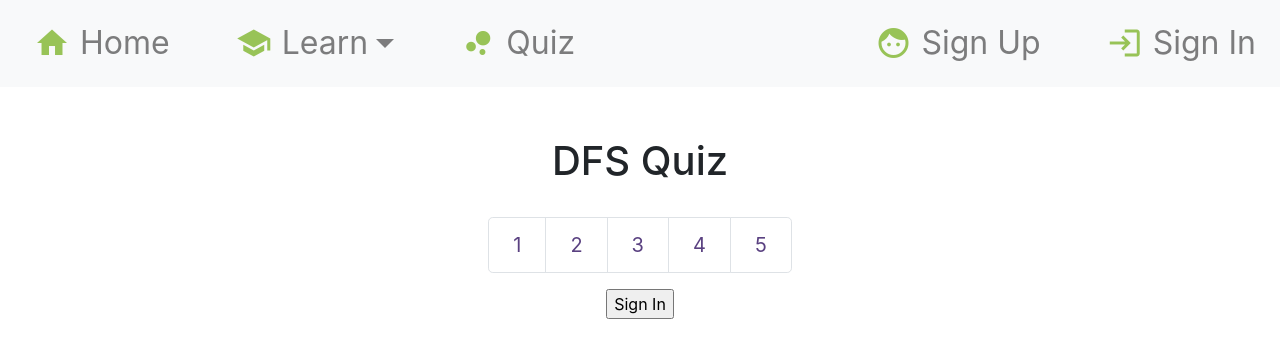
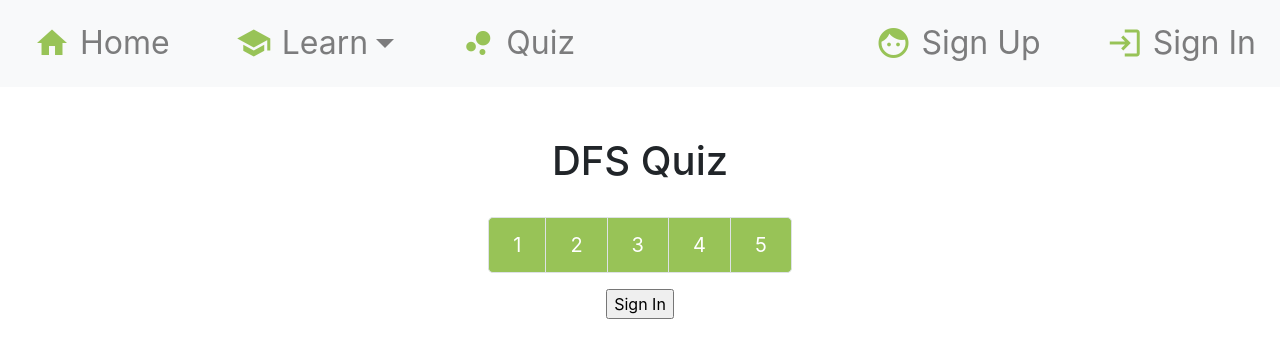
Before and after one commit to thomas-cleary-uwa/cits3403-project, a Flask app: template app/templates/quizQuestions.html in a window 1280 px wide. Shown: the part 201-559 px from the top of the page. Run offline with Flask 2, Linux system fonts and the light colour scheme; the template is opened without the code that fills it: values that come from a table or form of the project are taken from there, others are empty; some libraries are stand-ins or nearby versions.

Commit message:
changed colors of pagination buttons

```diff
--- a/app/templates/quizQuestions.html
+++ b/app/templates/quizQuestions.html
@@ -20,8 +20,8 @@
 
 .pagination > li > a
 {
-    background-color: white;
-    color: #5A4181;
+    background-color: rgb(152, 195, 87);
+    color: white;
 }
 
 .pagination > li > a:focus,
@@ -29,9 +29,9 @@
 .pagination > li > span:focus,
 .pagination > li > span:hover
 {
-    color: #5a5a5a;
-    background-color: #eee;
-    border-color: #ddd;
+    color: white;
+    background-color: rgb(119, 153, 69);
+    border-color: rgb(182, 183, 185);
 }
 
 .pagination > .active > a
```
